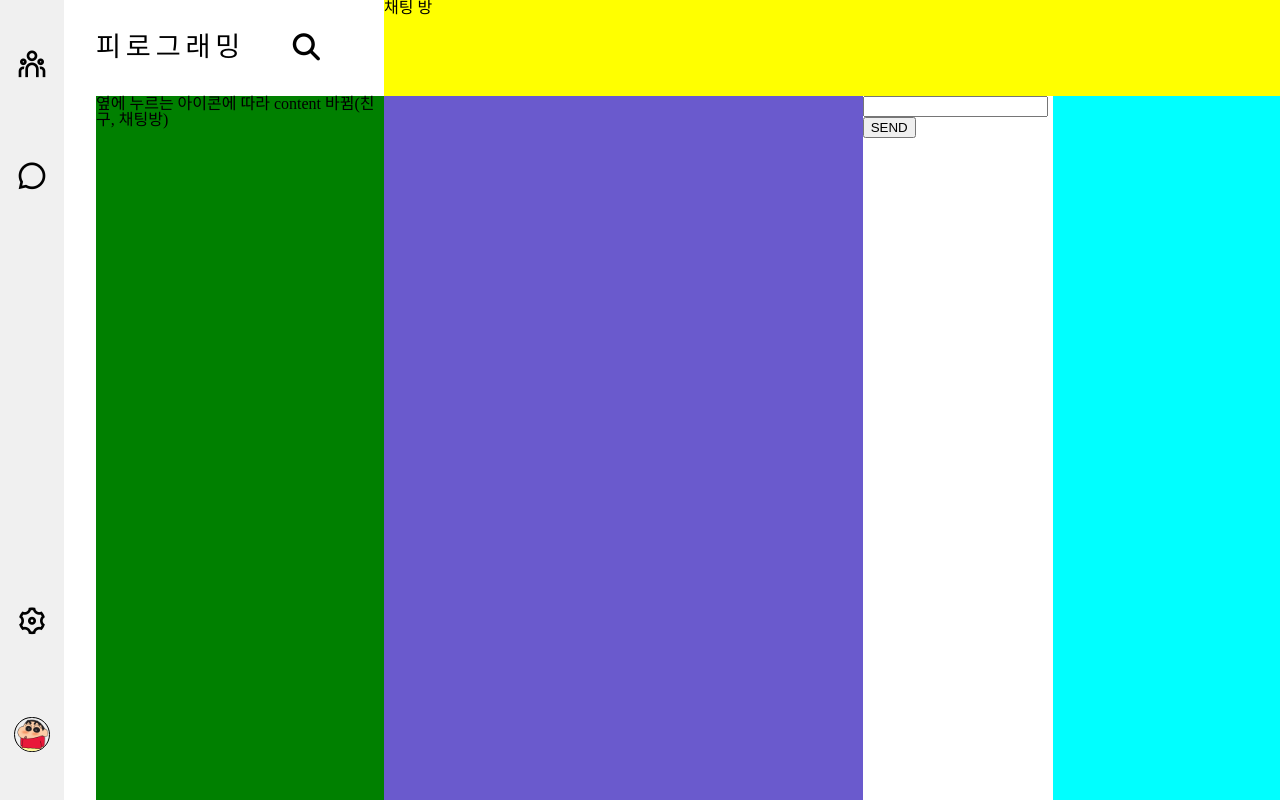
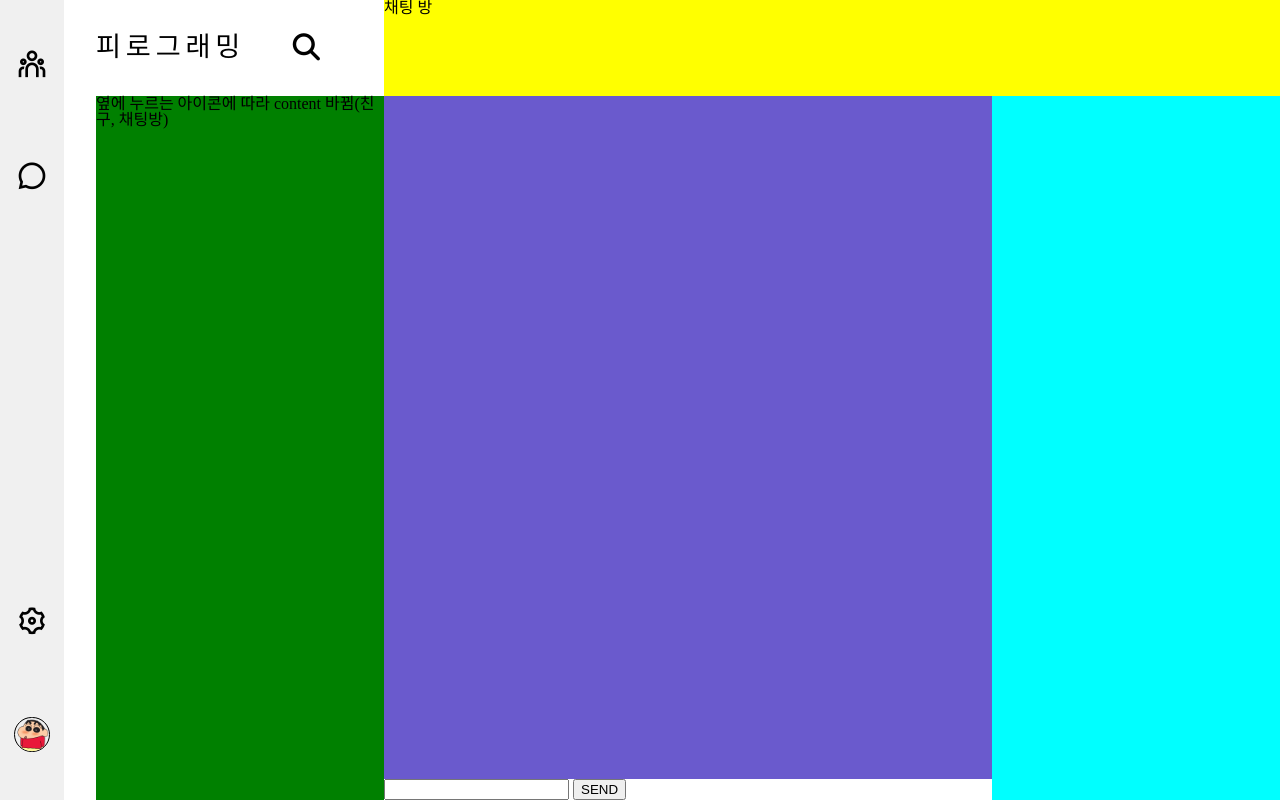
Before and after one commit to Piro-Pirot/django-pirot, a Django app: template server/templates/rooms/room.html in a window 1280 px wide. Run offline with Django 4.2, Linux system fonts and the light colour scheme; the template is opened without the code that fills it, so the values that code supplies are empty; some libraries are stand-ins or nearby versions.

Commit message:
#31 fix: 채팅 방 css 이상현상 수정

```diff
--- a/server/static/css/base.css
+++ b/server/static/css/base.css
@@ -138,10 +138,17 @@
   height: calc(100vh - 6rem);
 }
 
+.chat-container .chat-conversation-container {
+  display: flex;
+  flex-direction: column;
+}
+
 .conversation {
   width: calc(100vw - 42rem);
   height: calc(100vh - 6rem);
   background-color: slateblue;
+  overflow-x: hidden;
+  overflow-y: scroll;
 }
 
 .board {
--- a/server/templates/rooms/room.html
+++ b/server/templates/rooms/room.html
@@ -9,10 +9,12 @@
 
 <div class="chat-name">{{ title }} 채팅 방</div>
 <div class="chat-container">
-    <div class="conversation"></div>
-    <div class="chat-input">
-        <input type="text" class="input" onkeypress="if(event.keyCode==13) {onClickSendMessage('{{ user }}', '{{ room_uuid }}');}">
-        <button type="button" onclick="onClickSendMessage('{{ user }}', '{{ room_uuid }}')">SEND</button>
+    <div class="chat-conversation-container">
+        <div class="conversation"></div>
+        <div class="chat-input">
+            <input type="text" class="input" onkeypress="if(event.keyCode==13) {onClickSendMessage('{{ user }}', '{{ room_uuid }}');}">
+            <button type="button" onclick="onClickSendMessage('{{ user }}', '{{ room_uuid }}')">SEND</button>
+        </div>
     </div>
     <div class="board"></div>
 </div>
```
Also changed, not shown: requirements.txt (+11 -1 lines).
